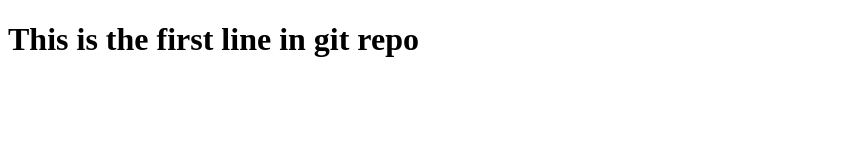
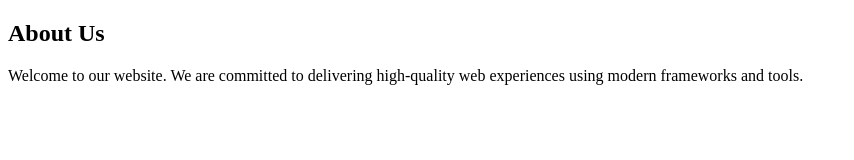
Before and after one commit to srilathadoddi/gitbranchandmerge, a plain HTML site: page index.html in a window 1280 px wide. Shown: the whole page, without its empty margins (0-854 px from the left). Drawn offline with Linux system fonts and the light colour scheme.

Commit message:
Abous us page

```diff
--- a/index.html
+++ b/index.html
@@ -6,6 +6,7 @@
     <title>Document</title>
 </head>
 <body>
-    <h1>This is the first line in git repo</h1>
+    <h2>About Us</h2>
+    <p>Welcome to our website. We are committed to delivering high-quality web experiences using modern frameworks and tools.</p>
 </body>
 </html>
```
